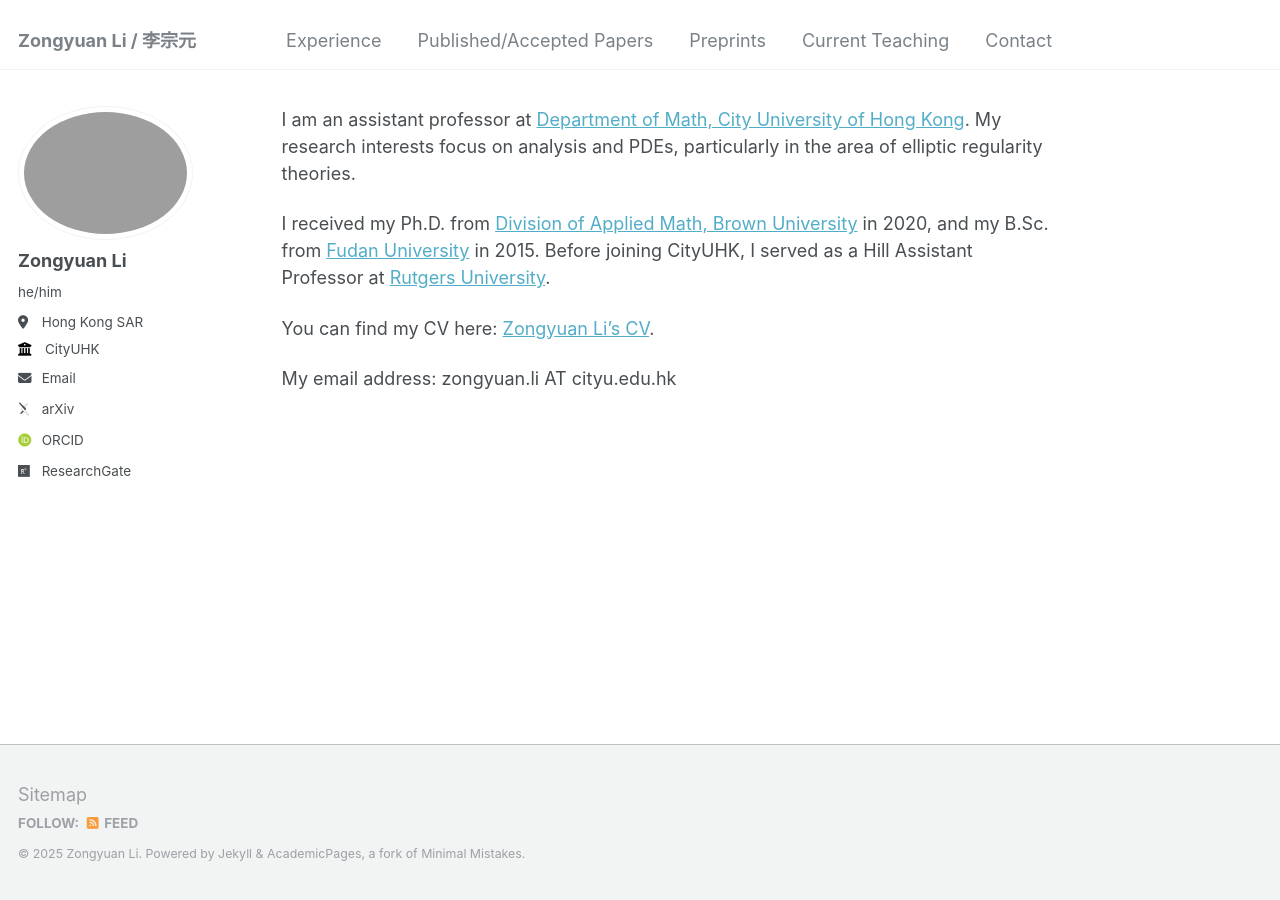
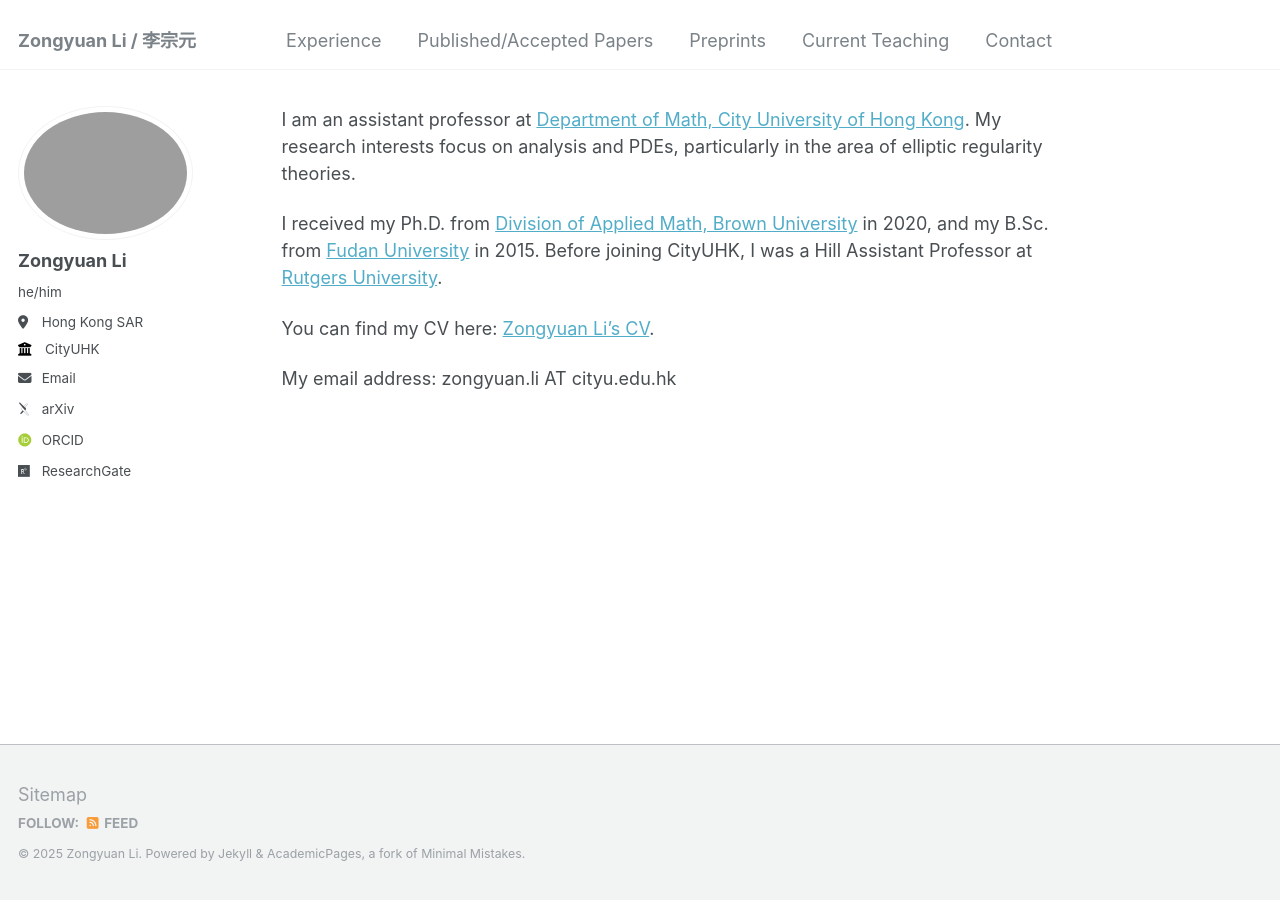
Before and after one commit to zongyuan-li/zongyuan-li.github.io, a Jekyll site: the page built from _pages/about.md, in a window 1280 px wide. Built offline with Jekyll 4.4.1, drawn with Linux system fonts in a browser that asks for light colours; some web fonts are replaced.

Commit message:
Update about.md

```diff
--- a/_pages/about.md
+++ b/_pages/about.md
@@ -10,7 +10,7 @@
 
 I am an assistant professor at [Department of Math, City University of Hong Kong](https://www.cityu.edu.hk/ma/). My research interests focus on analysis and PDEs, particularly in the area of elliptic regularity theories.
 
-I received my Ph.D. from [Division of Applied Math, Brown University](https://appliedmath.brown.edu/) in 2020, and my B.Sc. from [Fudan University](https://math.fudan.edu.cn/mathen/join/list.htm) in 2015. Before joining CityUHK, I served as a Hill Assistant Professor at [Rutgers University](https://math.rutgers.edu/).
+I received my Ph.D. from [Division of Applied Math, Brown University](https://appliedmath.brown.edu/) in 2020, and my B.Sc. from [Fudan University](https://math.fudan.edu.cn/mathen/join/list.htm) in 2015. Before joining CityUHK, I was a Hill Assistant Professor at [Rutgers University](https://math.rutgers.edu/).
 
 You can find my CV here: [Zongyuan Li's CV](../assets/CV.pdf).
 
```
